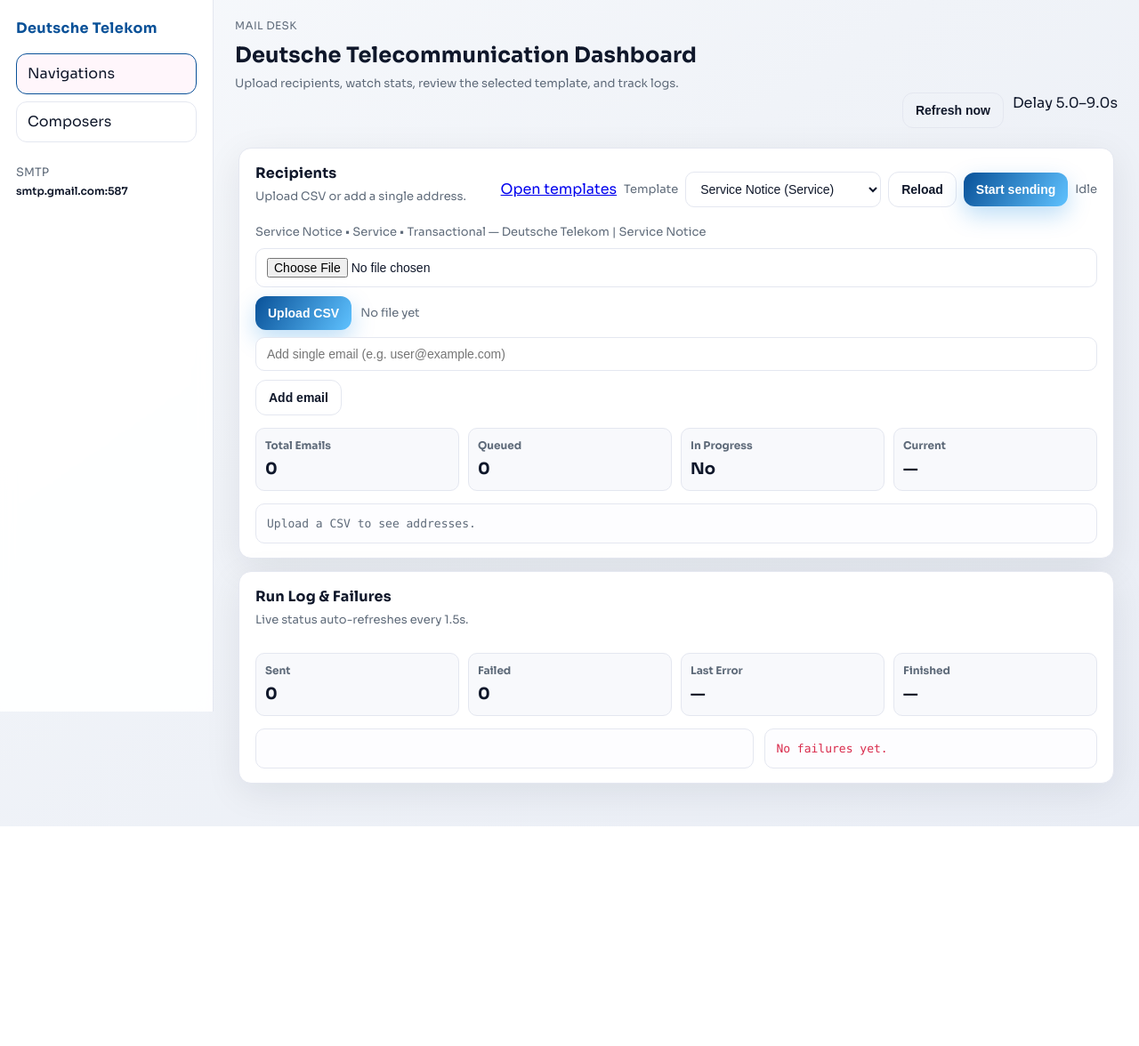
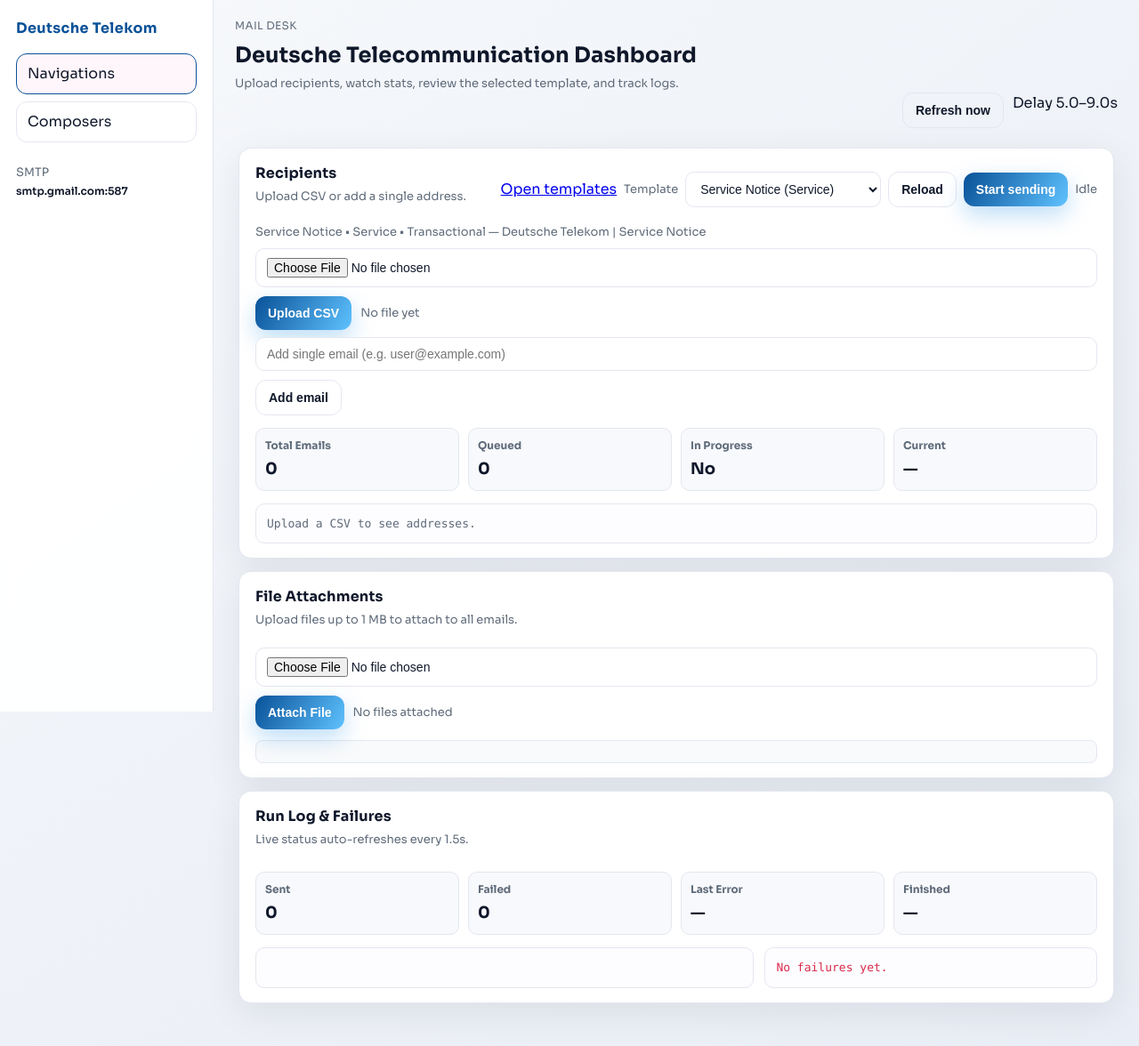
Before and after one commit to ADITYASHARMAjac/deutche-telekom, a Flask app: page / in a window 1280 px wide. Shown: the whole page at 89% size. Before the commit the page ends 929 px from the top, so only its background shows below. Run offline with Flask 3, Linux system fonts and the light colour scheme; data that the repository does not hold is empty.

Commit message:
Add attachment upload under 1MB

```diff
--- a/emailssender.py
+++ b/emailssender.py
@@ -13,8 +13,11 @@ import random
 import smtplib
 import threading
 import time
+from email.mime.base import MIMEBase
 from email.mime.multipart import MIMEMultipart
 from email.mime.text import MIMEText
+from email import encoders
+import mimetypes
 
 from flask import Flask, jsonify, render_template, request
 
@@ -91,6 +94,7 @@ state = {
         "log": [],
         "current": None,
         "config": {},
+        "attached_files": [],
 }
 
 templates_lock = threading.Lock()
@@ -155,6 +159,7 @@ def reset_state(emails=None):
                 state["log"] = []
                 state["current"] = None
                 state["config"] = {}
+                state["attached_files"] = []
 
 
 def normalize_email(value):
@@ -198,12 +203,27 @@ def append_log(message):
                         state["log"] = state["log"][-500:]
 
 
-def send_email(server, sender_email, receiver_email, subject, body):
+def send_email(server, sender_email, receiver_email, subject, body, attachments=None):
         msg = MIMEMultipart()
         msg["From"] = sender_email
         msg["To"] = receiver_email
         msg["Subject"] = subject
         msg.attach(MIMEText(body, "plain"))
+
+        # Attach files if provided
+        if attachments:
+                for file_data in attachments:
+                        filename = file_data["filename"]
+                        content = file_data["content"]
+                        try:
+                                part = MIMEBase('application', 'octet-stream')
+                                part.set_payload(content)
+                                encoders.encode_base64(part)
+                                part.add_header('Content-Disposition', f'attachment; filename= {filename}')
+                                msg.attach(part)
+                        except Exception as e:
+                                append_log(f"Warning: Could not attach {filename}: {e}")
+
         server.sendmail(sender_email, receiver_email, msg.as_string())
 
 
@@ -216,6 +236,7 @@ def send_worker(config):
         body = config["body"]
         delay_min = config["delay_min"]
         delay_max = config["delay_max"]
+        attachments = config.get("attachments", [])
 
         with state_lock:
                 emails = list(state["emails"])
@@ -243,8 +264,9 @@ def send_worker(config):
                                 body_with_slot = body.replace("{{Match Name}}", f"Slot {slot_number}/{total}")
                                 if "{{Match Name}}" not in body:
                                         body_with_slot = f"Slot {slot_number}/{total}\n\n{body}"
-                                send_email(server, sender_email, recipient, subject, body_with_slot)
-                                append_log(f"Sent slot {slot_number}/{total} to {recipient}")
+                                send_email(server, sender_email, recipient, subject, body_with_slot, attachments)
+                                attachment_info = f" with {len(attachments)} file(s)" if attachments else ""
+                                append_log(f"Sent slot {slot_number}/{total} to {recipient}{attachment_info}")
                                 with state_lock:
                                         state["sent"] += 1
                         except Exception as exc:  # catch individual send errors and continue
@@ -357,6 +379,73 @@ def upload_csv():
         return jsonify({"count": len(emails), "emails": emails})
 
 
+@app.route("/upload_attachment", methods=["POST"])
+def upload_attachment():
+        MAX_FILE_SIZE = 1 * 1024 * 1024  # 1 MB in bytes
+
+        if "file" not in request.files:
+                return jsonify({"error": "File is required"}), 400
+
+        file = request.files["file"]
+        if not file or file.filename == '':
+                return jsonify({"error": "No file selected"}), 400
+
+        # Check file size
+        file.seek(0, os.SEEK_END)
+        file_size = file.tell()
+        file.seek(0)
+
+        if file_size > MAX_FILE_SIZE:
+                return jsonify({"error": f"File size must be less than 1 MB. Current size: {file_size / (1024*1024):.2f} MB"}), 400
+
+        try:
+                file_content = file.read()
+                filename = file.filename
+
+                with state_lock:
+                        # Check if file already exists
+                        existing = next((f for f in state["attached_files"] if f["filename"] == filename), None)
+                        if existing:
+                                return jsonify({"error": f"File '{filename}' already attached"}), 409
+
+                        state["attached_files"].append({
+                                "filename": filename,
+                                "content": file_content,
+                                "size": file_size
+                        })
+
+                        attached_files = [{"filename": f["filename"], "size": f["size"]} for f in state["attached_files"]]
+
+                append_log(f"Attached file: {filename} ({file_size / 1024:.1f} KB)")
+                return jsonify({
+                        "status": "attached",
+                        "filename": filename,
+                        "size": file_size,
+                        "attached_files": attached_files
+                })
+        except Exception as e:
+                return jsonify({"error": f"Failed to process file: {str(e)}"}), 400
+
+
+@app.route("/remove_attachment", methods=["POST"])
+def remove_attachment():
+        data = request.get_json(force=True)
+        filename = data.get("filename", "").strip()
+
+        if not filename:
+                return jsonify({"error": "Filename is required"}), 400
+
+        with state_lock:
+                if state["in_progress"]:
+                        return jsonify({"error": "Cannot modify attachments while sending"}), 409
+
+                state["attached_files"] = [f for f in state["attached_files"] if f["filename"] != filename]
+                attached_files = [{"filename": f["filename"], "size": f["size"]} for f in state["attached_files"]]
+
+        append_log(f"Removed attachment: {filename}")
+        return jsonify({"status": "removed", "attached_files": attached_files})
+
+
 @app.route("/start", methods=["POST"])
 def start_sending():
         data = request.get_json(force=True)
@@ -377,6 +466,10 @@ def start_sending():
         if not sender_email or not app_password:
                 return jsonify({"error": "Server is missing sender credentials"}), 500
 
+        # Get attached files
+        with state_lock:
+                attachments = list(state["attached_files"])
+
         config = {
                 "sender_email": sender_email,
                 "app_password": app_password,
@@ -386,6 +479,7 @@ def start_sending():
                 "body": body,
                 "delay_min": DELAY_MIN_SECONDS,
                 "delay_max": DELAY_MAX_SECONDS,
+                "attachments": attachments,
         }
 
         thread = threading.Thread(target=send_worker, args=(config,), daemon=True)
--- a/static/style.css
+++ b/static/style.css
@@ -253,6 +253,51 @@ button:hover:not(:disabled) { transform: translateY(-1px); box-shadow: 0 12px 30
 .failure-list { color: var(--danger); }
 .fail-line { margin-bottom: 6px; }
 
+.attachment-list {
+  display: flex;
+  flex-direction: column;
+  gap: 8px;
+  margin-top: 12px;
+  padding: 12px;
+  background: #f9fafb;
+  border-radius: 8px;
+  border: 1px solid var(--border);
+}
+
+.attachment-item {
+  display: flex;
+  justify-content: space-between;
+  align-items: center;
+  padding: 10px 12px;
+  background: #fff;
+  border-radius: 6px;
+  border: 1px solid var(--border);
+  font-size: 14px;
+}
+
+.attachment-item span {
+  display: flex;
+  align-items: center;
+  gap: 8px;
+}
+
+.remove-btn {
+  padding: 4px 8px;
+  border: 1px solid var(--danger);
+  background: transparent;
+  color: var(--danger);
+  border-radius: 4px;
+  cursor: pointer;
+  font-size: 12px;
+  font-weight: 600;
+  transition: all 0.15s ease;
+}
+
+.remove-btn:hover {
+  background: var(--danger);
+  color: #fff;
+}
+
 @media (max-width: 920px) {
   .hero { flex-direction: column; align-items: flex-start; gap: 12px; }
   .header-actions { justify-content: flex-start; }
--- a/templates/index.html
+++ b/templates/index.html
@@ -74,6 +74,21 @@
         <section class="card wide-2">
           <div class="card-head">
             <div>
+              <h3>File Attachments</h3>
+              <p class="hint">Upload files up to 1 MB to attach to all emails.</p>
+            </div>
+          </div>
+          <form id="attachmentForm" class="flex" enctype="multipart/form-data">
+            <input type="file" id="attachmentInput" required />
+            <button type="submit">Attach File</button>
+            <span class="muted" id="attachmentStatus">No files attached</span>
+          </form>
+          <div class="list attachment-list" id="attachmentList"></div>
+        </section>
+
+        <section class="card wide-2">
+          <div class="card-head">
+            <div>
               <h3>Run Log & Failures</h3>
               <p class="hint">Live status auto-refreshes every 1.5s.</p>
             </div>
@@ -118,6 +133,10 @@
         const reloadTemplates = document.getElementById('reloadTemplates');
         const startBtn = document.getElementById('startBtn');
         const startStatus = document.getElementById('startStatus');
+        const attachmentForm = document.getElementById('attachmentForm');
+        const attachmentInput = document.getElementById('attachmentInput');
+        const attachmentStatus = document.getElementById('attachmentStatus');
+        const attachmentList = document.getElementById('attachmentList');
 
         let statusTimer = null;
         let templatesData = [];
@@ -328,7 +347,82 @@
 
         statusTimer = setInterval(refreshStatus, 1500);
         refreshStatus();
-          loadTemplatesIntoSelect();
+        loadTemplatesIntoSelect();
+
+        // File attachment handlers
+        if (attachmentForm) {
+          attachmentForm.addEventListener('submit', async (e) => {
+            e.preventDefault();
+            const file = attachmentInput.files[0];
+            if (!file) {
+              attachmentStatus.textContent = 'No file selected';
+              return;
+            }
+
+            const MAX_SIZE = 1 * 1024 * 1024; // 1 MB
+            if (file.size > MAX_SIZE) {
+              attachmentStatus.textContent = `File too large: ${(file.size / (1024 * 1024)).toFixed(2)} MB (max 1 MB)`;
+              attachmentStatus.style.color = '#d92b4c';
+              return;
+            }
+
+            attachmentStatus.textContent = 'Uploading...';
+            attachmentStatus.style.color = '';
+
+            const formData = new FormData();
+            formData.append('file', file);
+
+            try {
+              const res = await fetch('/upload_attachment', { method: 'POST', body: formData });
+              const data = await res.json();
+              if (!res.ok) throw new Error(data.error || 'Upload failed');
+
+              attachmentStatus.textContent = `Attached ${file.name} (${(file.size / 1024).toFixed(1)} KB)`;
+              attachmentStatus.style.color = '#059669';
+              attachmentInput.value = '';
+              updateAttachmentList(data.attached_files);
+            } catch (err) {
+              attachmentStatus.textContent = err.message;
+              attachmentStatus.style.color = '#d92b4c';
+            }
+          });
+        }
+
+        function updateAttachmentList(attachments) {
+          if (!attachmentList) return;
+          attachmentList.innerHTML = '';
+          if (!attachments || attachments.length === 0) {
+            attachmentList.textContent = 'No files attached';
+            return;
+          }
+          attachments.forEach((file) => {
+            const item = document.createElement('div');
+            item.className = 'attachment-item';
+            item.innerHTML = `
+              <span>${file.filename} (${(file.size / 1024).toFixed(1)} KB)</span>
+              <button type="button" class="remove-btn" data-filename="${file.filename}">Remove</button>
+            `;
+            const removeBtn = item.querySelector('.remove-btn');
+            removeBtn.addEventListener('click', async () => {
+              try {
+                const res = await fetch('/remove_attachment', {
+                  method: 'POST',
+                  headers: { 'Content-Type': 'application/json' },
+                  body: JSON.stringify({ filename: file.filename }),
+                });
+                const data = await res.json();
+                if (!res.ok) throw new Error(data.error || 'Remove failed');
+                updateAttachmentList(data.attached_files);
+                attachmentStatus.textContent = data.attached_files.length > 0
+                  ? `${data.attached_files.length} file(s) attached`
+                  : 'No files attached';
+              } catch (err) {
+                alert(err.message);
+              }
+            });
+            attachmentList.appendChild(item);
+          });
+        }
       </script>
     </body>
     </html>
```
